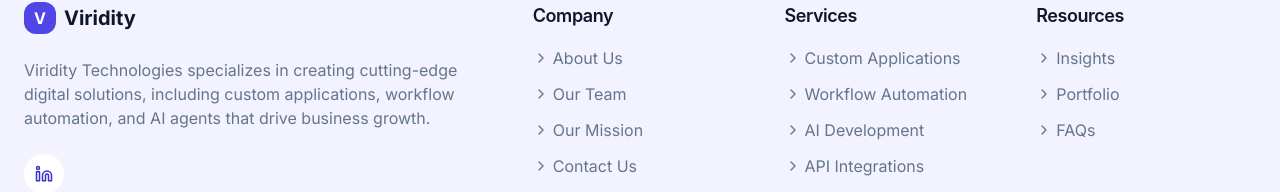
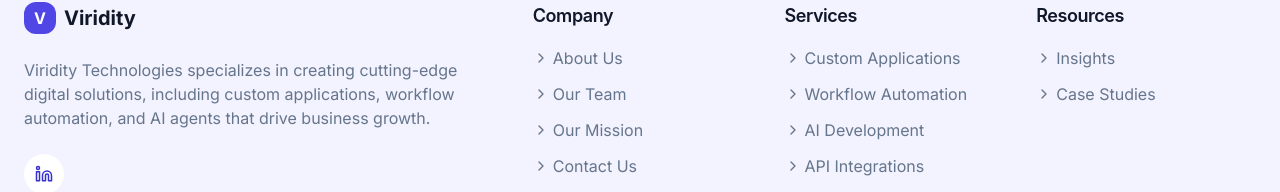
Before and after one commit to ViridityTech/viridity-site, a React (Vite) app: page /contact in a window 1280 px wide. Shown: the part 3666-3858 px from the top of the page. Built offline with nearby package versions, Linux system fonts and the light colour scheme.

Commit message:
changed resource foot section

```diff
--- a/src/components/Footer.tsx
+++ b/src/components/Footer.tsx
@@ -28,8 +28,7 @@ const Footer = () => {
       title: "Resources",
       links: [
         { text: "Insights", url: "/insights" },
-        { text: "Portfolio", url: "#" },
-        { text: "FAQs", url: "#" }
+        { text: "Case Studies", url: "/case-studies" }
       ]
     }
   ];
```
